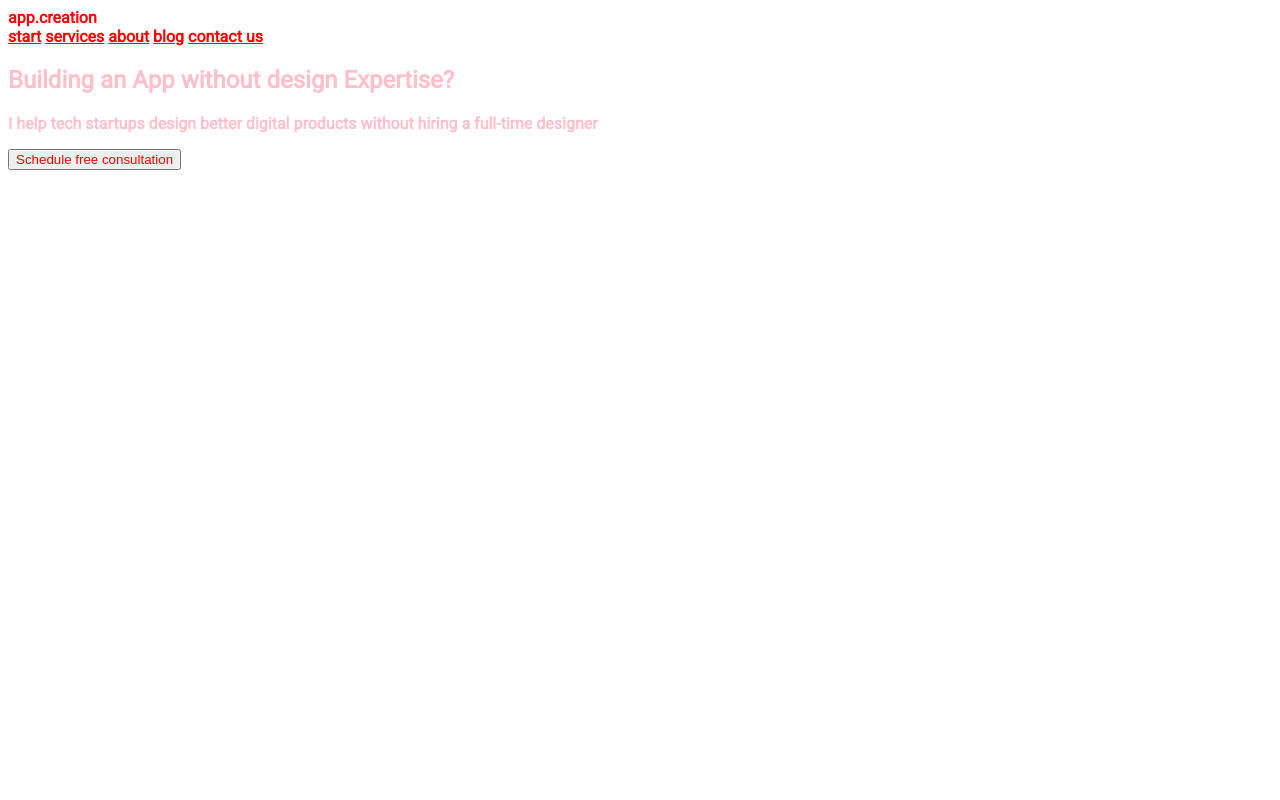
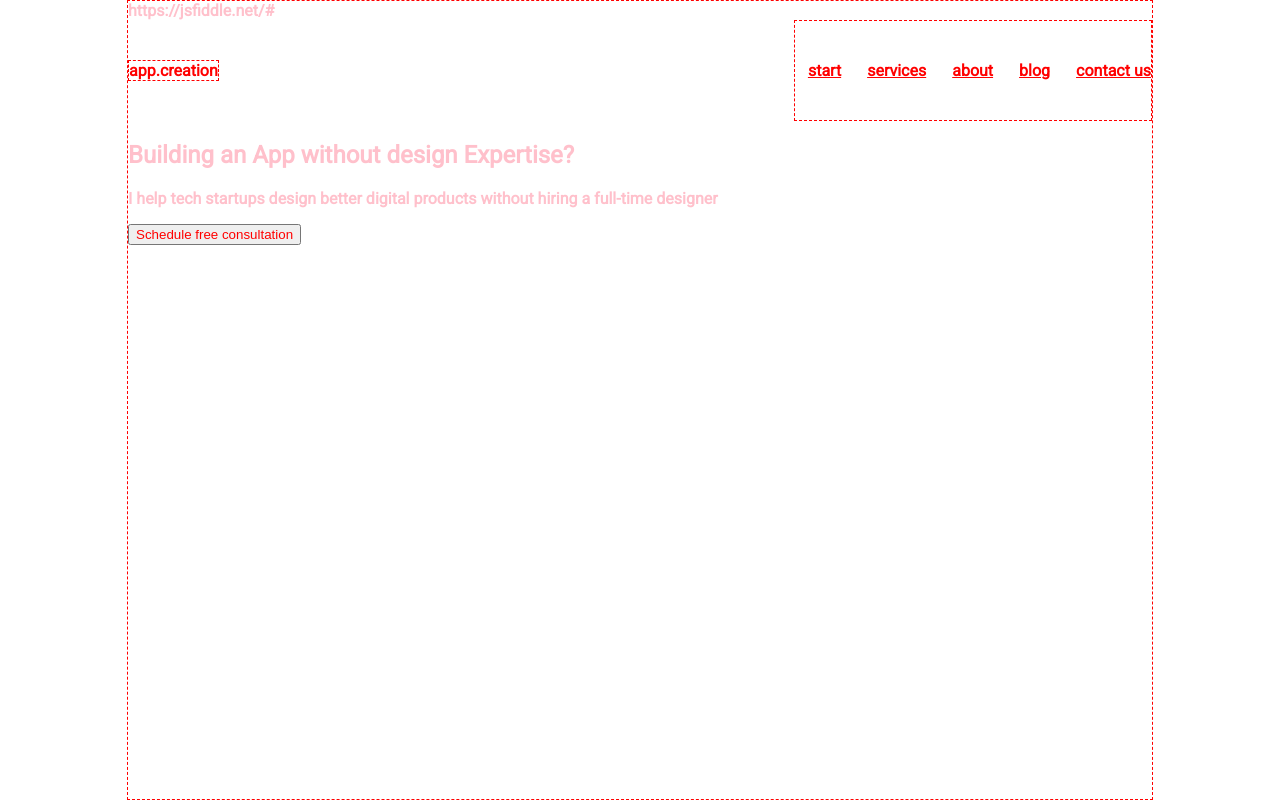
Before and after one commit to WebHeroSchool/papka-, a plain HTML site: page index.html in a window 1280 px wide. Drawn offline with Linux system fonts and the light colour scheme; a web font is replaced by a local one.

Commit message:
новая ветка

```diff
--- a/index.html
+++ b/index.html
@@ -1,4 +1,4 @@
-<!DOCTYPE html>
+https://jsfiddle.net/#<!DOCTYPE html>
 <head>
   <meta charset="utf-8">
   <link href="./fonts.css" rel="stylesheet">
@@ -6,7 +6,7 @@
   <link href="./styles.css" rel="stylesheet">
   <title>WebSchoolLessons</title>
 </head>
-<body>
+<body class="main">
   <header class="header">
     <div class="logo">app.creation</div>
     <nav class="menu">
--- a/styles.css
+++ b/styles.css
@@ -1,5 +1,40 @@
-body {font-family: Roboto;color:pink;font-weight: bold}
-.header{color:red}
-.logo {color:red}
-.menu__link {color:red}
-.head-content__button {color:red}
+body {
+  border:dashed 1px red;
+  font-family: Roboto;color:pink;font-weight: bold;
+  }
+.header{
+  color:red;
+  }
+.logo {
+  color:red;
+  }
+.menu__link {
+  color:red;
+  }
+.head-content__button {
+  color:red;
+  }
+.main{
+  margin: auto;
+  width: 80%;
+}
+.logo{
+ display: inline-block;
+ margin: 40px 0;
+ border:dashed 1px red;
+}
+.menu{
+  display: flex;
+  align-items: center;
+  border:dashed 1px red;
+}
+.header{
+  display:flex;
+  justify-content:space-between;
+}
+.menu__link{
+  padding: 0 13px;
+}
+.menu__link:last-child{
+  padding-right: 0;
+}
```
